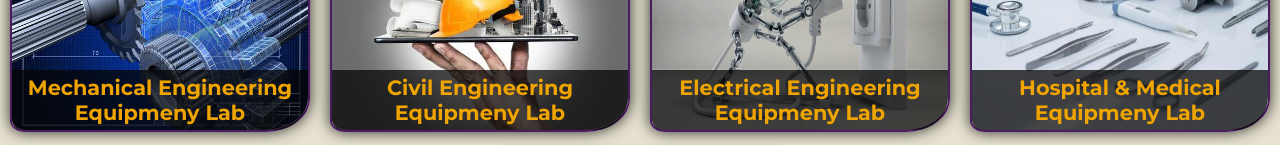
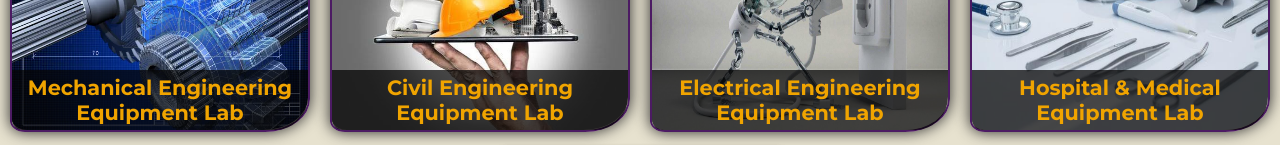
Before and after one commit to dixittech95-web-dev/dynamic-website-demo, a plain HTML site: page frontend/index.html in a window 1280 px wide. Shown: the part 641-786 px from the top of the page. Drawn offline with Linux system fonts and the light colour scheme; no server answers; a web font is replaced by a local one.

Commit message:
Update index.html

```diff
--- a/frontend/index.html
+++ b/frontend/index.html
@@ -27,16 +27,16 @@
             <div class="category-card-container">
                 <a href="product.html?category=mechanical" class="cat-link" data-category="mechanical"><div class="category-card">
                     <img src="image/cat01.jpg" alt="lab image" class="cat-pic">
-                    <h2 class="category-name">Mechanical Engineering Equipmeny Lab</h2></div></a>
+                    <h2 class="category-name">Mechanical Engineering Equipment Lab</h2></div></a>
                 <a href="product.html?category=civil engineering" class="cat-link" data-category="civil"><div class="category-card">
                     <img src="image/cat02.jpg" alt="lab image" class="cat-pic">
-                    <h2 class="category-name">Civil Engineering Equipmeny Lab</h2></div></a>
+                    <h2 class="category-name">Civil Engineering Equipment Lab</h2></div></a>
                 <a href="product.html?category=electrical" class="cat-link" data-category="electrical"><div class="category-card">
                     <img src="image/cat03.jpg" alt="lab image" class="cat-pic">
-                    <h2 class="category-name">Electrical Engineering Equipmeny Lab</h2></div></a>
+                    <h2 class="category-name">Electrical Engineering Equipment Lab</h2></div></a>
                 <a href="product.html?category=medical" class="cat-link" data-category="medical"><div class="category-card">
                     <img src="image/cat04.jpg" alt="lab image" class="cat-pic">
-                    <h2 class="category-name">Hospital & Medical Equipmeny Lab</h2></div></a>
+                    <h2 class="category-name">Hospital & Medical Equipment Lab</h2></div></a>
             </div>
             <div class="category-btn"><button class="category-btn"><a href="product.html" class="cat-btn-link">EXPLORE OUR LABS</a></button></div>
         </div>
```
